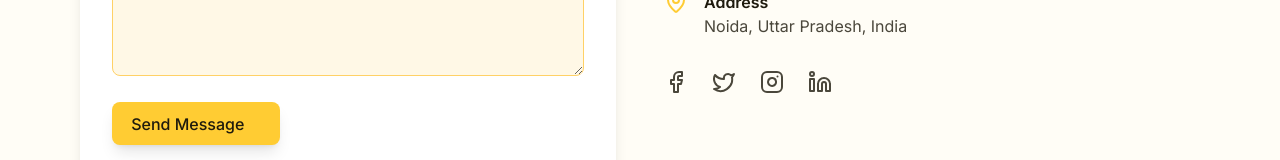
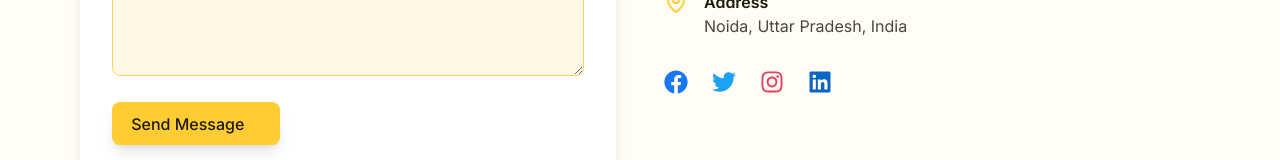
Before and after one commit to Zentrok-Private-Limited/Zentrok, a Next.js app: page /contact in a window 1280 px wide. Shown: the part 426-586 px from the top of the page. Built offline with nearby package versions, Linux system fonts and the light colour scheme; a web font is replaced by a local one.

Commit message:
contact details updated

```diff
--- a/app/contact/page.tsx
+++ b/app/contact/page.tsx
@@ -3,17 +3,11 @@
 import React, { useState, useEffect } from "react";
 import { motion, AnimatePresence } from "framer-motion";
 import Footer from "@/components/Footer";
-import {
-  Mail,
-  MapPin,
-  Phone,
-  Facebook,
-  Twitter,
-  Instagram,
-  Linkedin,
-  Send,
-} from "lucide-react";
+import { Mail, MapPin, Phone, Send } from "lucide-react";
 import { FiX } from "react-icons/fi";
+
+// Socials from react-icons (brand colors available)
+import { FaFacebook, FaTwitter, FaInstagram, FaLinkedin } from "react-icons/fa";
 
 /* ------------------- TYPES ------------------- */
 type NotificationType = "success" | "error" | "info";
@@ -93,6 +87,15 @@ const NotificationsContainer: React.FC<NotificationsContainerProps> = ({
     </AnimatePresence>
   </div>
 );
+
+/* ------------------- SOCIAL LINKS ------------------- */
+const socialLinks = [
+  { Icon: FaFacebook, link: "#", color: "#1877F2" }, // Facebook Blue
+  { Icon: FaTwitter, link: "#", color: "#1DA1F2" }, // Twitter Blue
+  { Icon: FaInstagram, link: "#", color: "#E4405F" }, // Instagram Pink
+  { Icon: FaLinkedin, link: "#", color: "#0A66C2" }, // LinkedIn Blue
+];
+
 /* ------------------------------------------------------------ */
 
 export default function ContactPage() {
@@ -140,7 +143,10 @@ export default function ContactPage() {
       }
     } catch (error) {
       console.error("Submission Error:", error);
-      addNotification("Oops! Something went wrong. Check your connection.", "error");
+      addNotification(
+        "Oops! Something went wrong. Check your connection.",
+        "error"
+      );
     } finally {
       setIsLoading(false);
     }
@@ -149,7 +155,10 @@ export default function ContactPage() {
   return (
     <div className="min-h-screen flex flex-col text-[var(--foreground)] bg-[var(--background)]">
       {/* Notifications */}
-      <NotificationsContainer notifications={notifications} removeNotif={removeNotif} />
+      <NotificationsContainer
+        notifications={notifications}
+        removeNotif={removeNotif}
+      />
 
       {/* Main Section */}
       <main className="flex-1 container mx-auto px-6 lg:px-20 grid grid-cols-1 md:grid-cols-2 gap-12 py-12">
@@ -185,17 +194,24 @@ export default function ContactPage() {
               className="p-3 border rounded-lg w-full bg-[var(--surface-900)] border-[var(--honey)] focus:outline-none focus:border-[var(--sun)]"
             ></textarea>
 
-            <motion.div whileHover={{ scale: isLoading ? 1 : 1.04 }} whileTap={{ scale: isLoading ? 1 : 0.96 }}>
+            <motion.div
+              whileHover={{ scale: isLoading ? 1 : 1.04 }}
+              whileTap={{ scale: isLoading ? 1 : 0.96 }}
+            >
               <button
                 type="submit"
                 disabled={isLoading}
                 className="group relative overflow-hidden flex items-center px-6 py-3 rounded-full bg-[var(--sun)] text-[var(--foreground)] font-semibold shadow-lg hover:bg-[var(--amber)] hover:text-white transition-all duration-300 pr-10 disabled:bg-gray-500 disabled:cursor-not-allowed"
               >
-                <span className="relative z-10 mr-4">{isLoading ? "Sending..." : "Send Message"}</span>
+                <span className="relative z-10 mr-4">
+                  {isLoading ? "Sending..." : "Send Message"}
+                </span>
                 <Send
                   size={18}
                   className={`absolute right-3 z-10 transition-all duration-300 ease-in-out ${
-                    isLoading ? "opacity-0" : "opacity-0 group-hover:opacity-100 group-hover:translate-x-0 translate-x-2"
+                    isLoading
+                      ? "opacity-0"
+                      : "opacity-0 group-hover:opacity-100 group-hover:translate-x-0 translate-x-2"
                   }`}
                 />
               </button>
@@ -212,7 +228,10 @@ export default function ContactPage() {
         >
           <div className="absolute -top-12 mt-20 right-0">
             <h1 className="text-3xl sm:text-4xl font-bold ">Contact Us</h1>
-            <p className="mt-2 opacity-80">We&apos;d love to hear from you! Reach out using the form or details below.</p>
+            <p className="mt-2 opacity-80">
+              We&apos;d love to hear from you! Reach out using the form or
+              details below.
+            </p>
           </div>
 
           <div className="pt-16 mt-20">
@@ -242,13 +261,15 @@ export default function ContactPage() {
 
             {/* Social Links */}
             <div className="flex space-x-6 mt-8">
-              {[Facebook, Twitter, Instagram, Linkedin].map((Icon, i) => (
+              {socialLinks.map(({ Icon, link, color }, i) => (
                 <a
                   key={i}
-                  href="#"
-                  className="opacity-80 hover:text-[var(--amber)] transition"
+                  href={link}
+                  target="_blank"
+                  rel="noopener noreferrer"
+                  className="transition-transform hover:scale-110"
                 >
-                  <Icon className="w-6 h-6" />
+                  <Icon className="w-6 h-6" style={{ color }} />
                 </a>
               ))}
             </div>
@@ -268,8 +289,8 @@ export default function ContactPage() {
             className="border-0 w-full"
           ></iframe>
         </div>
+      </section>
 
-      </section>
       <Footer />
     </div>
   );
```
